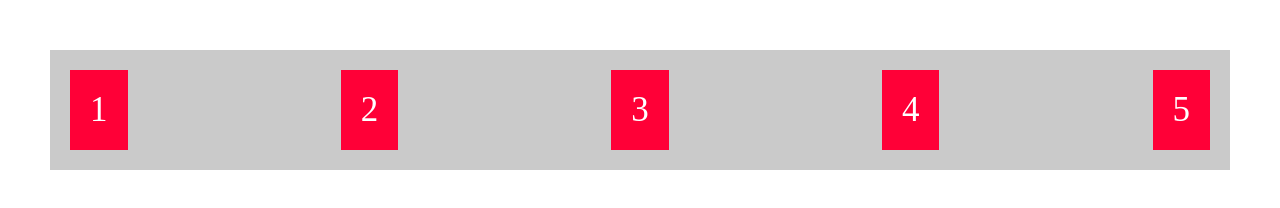
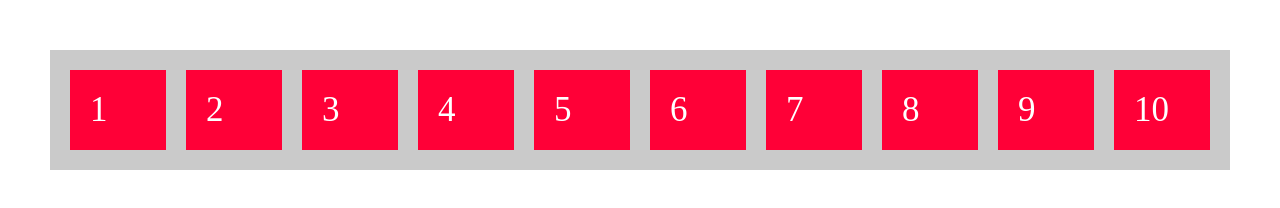
Before and after one commit to hannashapovalova/css-flexbox-crash-course, a plain HTML site: page index.html in a window 1280 px wide. Drawn offline with Linux system fonts and the light colour scheme.

Commit message:
Added more flexbox properties

```diff
--- a/index.html
+++ b/index.html
@@ -14,6 +14,11 @@
         <div class="items-3 item">3</div>
         <div class="items-4 item">4</div>
         <div class="items-5 item">5</div>
+        <div class="items-6 item">6</div>
+        <div class="items-7 item">7</div>
+        <div class="items-8 item">8</div>
+        <div class="items-9 item">9</div>
+        <div class="items-10 item">10</div>
     </div>
 
 
--- a/style.css
+++ b/style.css
@@ -8,11 +8,13 @@
     background-color: #cacaca;
     padding: 10px;
     margin: 50px;
-    /* height: 1400px; */
+    /* height: 1400px;  */
     display: flex;
     flex-direction: row;
-    justify-content: space-between;
+    justify-content: center;
     align-items: center;
+    flex-wrap: wrap;
+    align-content: center;
 }
 
 .item {
@@ -21,51 +23,30 @@
     font-size: 35px;
     padding: 20px;
     margin: 10px;
+    flex: 1;
 }
 
-
-
-
 .items-1 {
-
+    /* order: 3; */
 }
 .items-2 {
-
+    /* order: 4; */
 }
 .items-3 {
-
+    /* order: 0; */
+    /* height: 150px; */
 }
 .items-4 {
-
+    /* order: 1; */
+    /* font-size: 70px;
+    align-self: stretch; */
 }
 .items-5 {
-
+    /* order: 2; */
+    /* flex-basis: 700px;
+    flex-shrink: 0; */
 }
 
-
-
-/* .items-1 {
-    order: 3;
+.items-10 {
+    flex: 1;
 }
-.items-2 {
-    order: 4;
-}
-.items-3 {
-    order: 0;
-}
-.items-4 {
-    order: 1;
-}
-.items-5 {
-    order: 2;
-} */
-
-
-/* .items-3 {
-    height: 150px;
-}
-
-.items-4 {
-    font-size: 70px;
-    align-self: stretch;
-}  */
```
